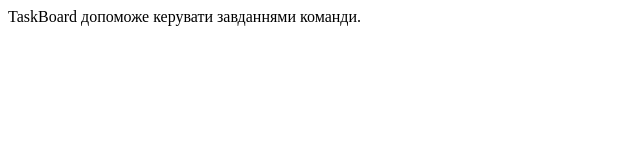
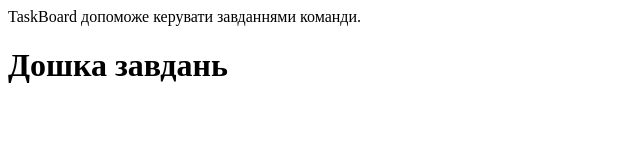
Before and after one commit to ynekiss/taskboard, a plain HTML site: page index.html in a window 1280 px wide. Shown: the whole page, without its empty margins (0-640 px from the left). Drawn offline with Linux system fonts and the light colour scheme.

Commit message:
Перекласти заголовок українською

```diff
--- a/index.html
+++ b/index.html
@@ -1 +1,2 @@
 <p>TaskBoard допоможе керувати завданнями команди.</p>
+<h1>Дошка завдань</h1>
```
